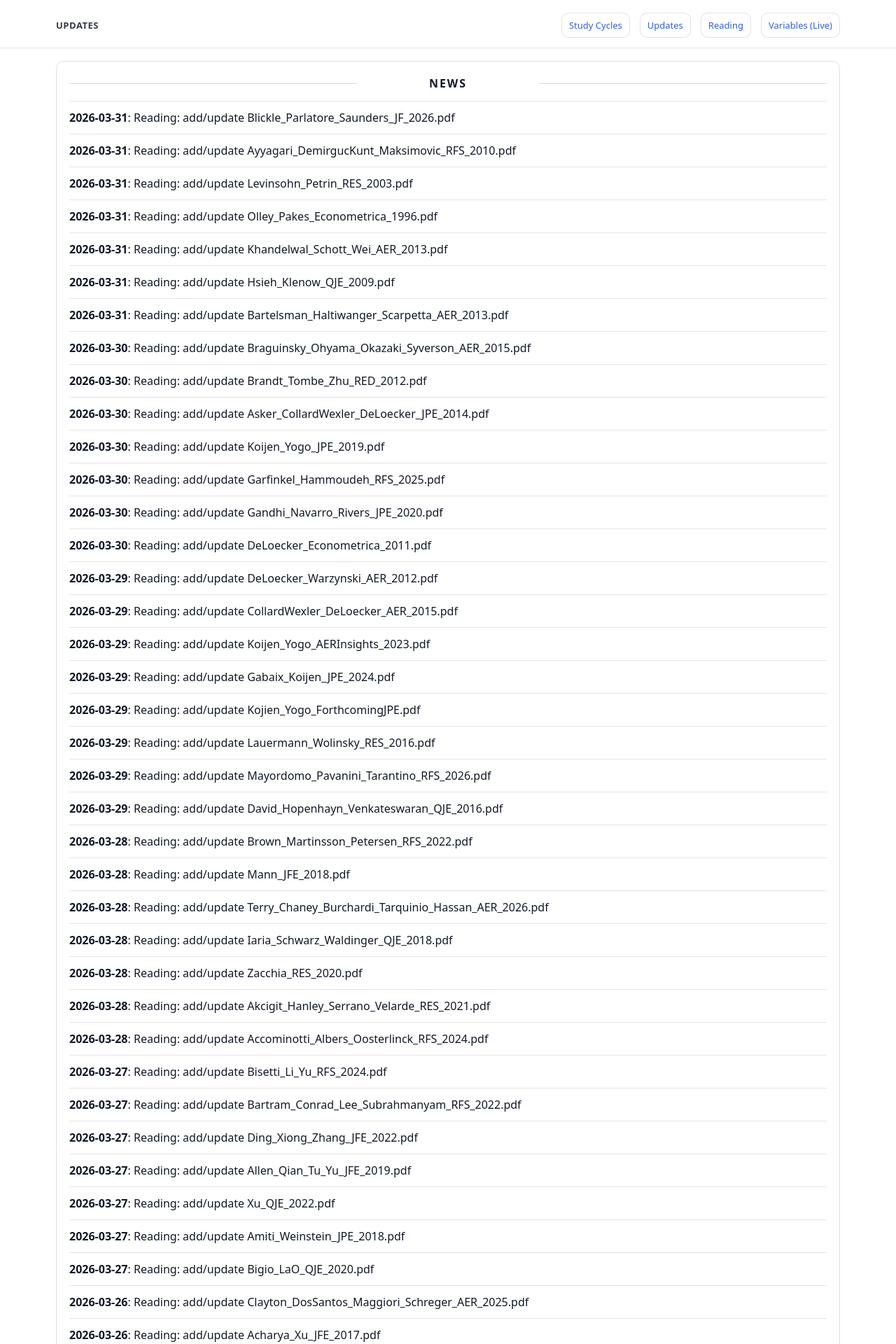
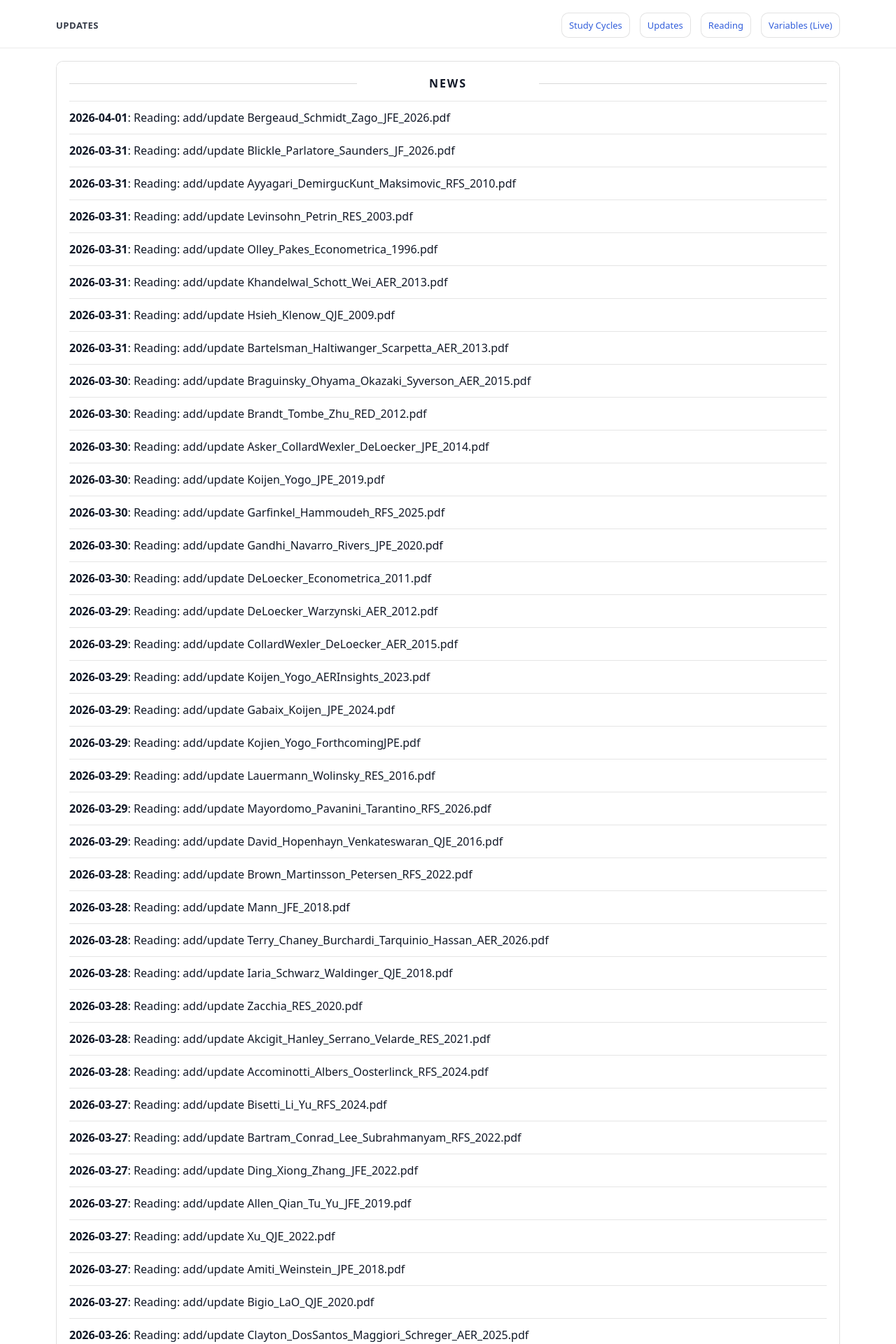
Before and after one commit to yaxinzn/study-archive, a Jekyll site: the page built from updates/index.md, in a window 1280 px wide. Shown: the top 1920 px of the page at 70% size. Built offline with Jekyll 4.4.1, drawn with Linux system fonts in a browser that asks for light colours; some of the changed text lies outside the part shown.

Commit message:
chore: update NEWS feed

```diff
--- a/_data/news.yml
+++ b/_data/news.yml
@@ -1,4 +1,7 @@
 # Auto-generated update history (sorted newest -> oldest). Do not edit manually.
+- ts: "1774990683"
+  date: "2026-04-01"
+  title: "Reading: add/update Bergeaud_Schmidt_Zago_JFE_2026.pdf"
 - ts: "1774956661"
   date: "2026-03-31"
   title: "Reading: add/update Blickle_Parlatore_Saunders_JF_2026.pdf"
```
